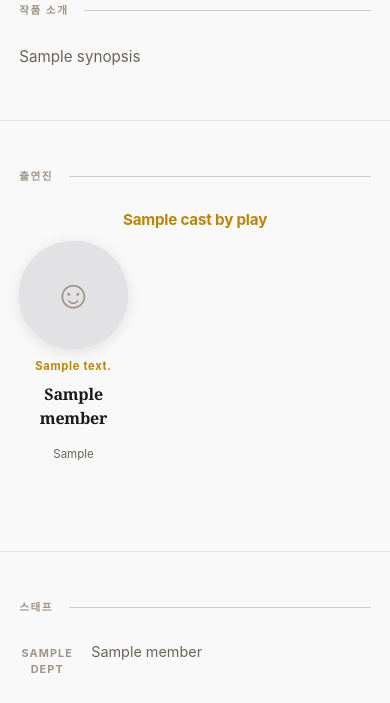
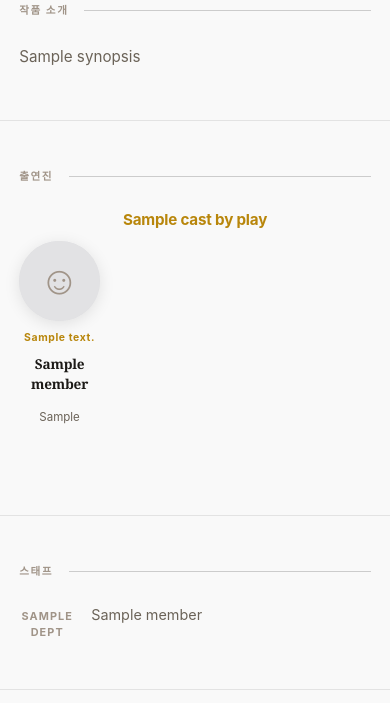
Before and after one commit to Allenkeem/online-programbook, a Flask app: template templates/performance.html in a window 390 px wide. Shown: the part 714-1417 px from the top of the page. Run offline with Flask 3, Linux system fonts and the light colour scheme; the template is opened without the code that fills it: most values are stand-ins (such as "Sample title", 1, 10 or a date in 2020); grey boxes marked "Sample" are stand-in pictures; some web fonts are replaced.

Commit message:
fix: 모바일 이름 줄바꿈 개선 및 사진 탭 안내 추가
- 모바일 cast-actor 폰트 0.85rem + word-break: keep-all
- cast-grid minmax 80px로 조정
- 사진 hover/tap 시 + 오버레이로 클릭 가능 암시
- 팀 상세 페이지 출연진 위 탭 안내 문구 추가

Co-Authored-By: Claude Sonnet 4.6 <noreply@anthropic.com>

```diff
--- a/static/css/style.css
+++ b/static/css/style.css
@@ -640,12 +640,33 @@ button { font-family: inherit; }
     background: var(--bg-elevated);
     border: none;
     box-shadow: 0 3px 16px rgba(0, 0, 0, 0.1);
+    position: relative;
 }
 
 .cast-photo img {
     width: 100%;
     height: 100%;
     object-fit: cover;
+}
+
+.cast-photo-zoom::after {
+    content: '＋';
+    position: absolute;
+    inset: 0;
+    display: flex;
+    align-items: center;
+    justify-content: center;
+    font-size: 1.4rem;
+    color: white;
+    background: rgba(0,0,0,0.3);
+    opacity: 0;
+    transition: opacity 0.18s;
+    border-radius: 50%;
+}
+
+.cast-photo-zoom:hover::after,
+.cast-photo-zoom:active::after {
+    opacity: 1;
 }
 
 /* carousel */
@@ -1273,8 +1294,17 @@ button { font-family: inherit; }
     .section-inner { padding: 3rem 1.2rem; }
 
     .cast-grid {
-        grid-template-columns: repeat(auto-fill, minmax(100px, 1fr));
-        gap: 1.2rem 0.8rem;
+        grid-template-columns: repeat(auto-fill, minmax(80px, 1fr));
+        gap: 1.4rem 0.6rem;
+    }
+
+    .cast-actor {
+        font-size: 0.85rem;
+        word-break: keep-all;
+    }
+
+    .cast-character {
+        font-size: 0.65rem;
     }
 
     .gallery-grid { grid-template-columns: repeat(2, 1fr); }
--- a/static/js/main.js
+++ b/static/js/main.js
@@ -410,12 +410,13 @@ function renderTeam(perf, teamName) {
 
     if (cast.length > 0) {
         const cards = cast.map(c => personCard({
-            photos: c.photos, character_role: c.character_role, role: c.bio, name: c.actor,
+            photos: c.photos, thumbs: c.thumbs, character_role: c.character_role, role: c.bio, name: c.actor,
             message: c.message, q1: c.q1, q2: c.q2,
             major: c.major, student_id: c.student_id, history: c.history,
             character_intro: c.character_intro, actor_intro: c.actor_intro
         }, true)).join('');
-        html += section('출연진', `<div class="cast-grid">${cards}</div>`);
+        const hint = `<p style="font-size:0.72rem;color:var(--text-muted);margin-bottom:1.2rem;opacity:0.6;">사진을 탭하면 상세 정보를 볼 수 있어요</p>`;
+        html += section('출연진', hint + `<div class="cast-grid">${cards}</div>`);
     }
 
     if (staff.length > 0) {
```
